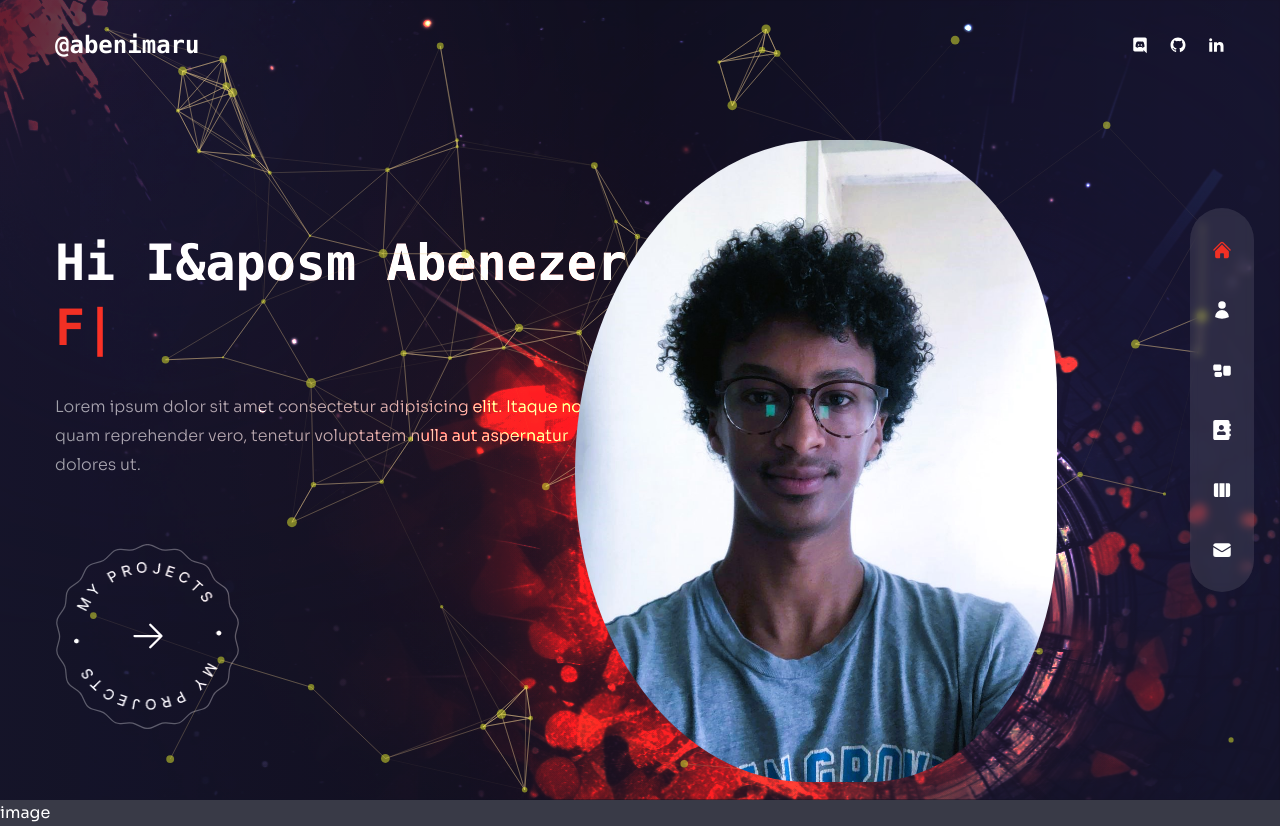
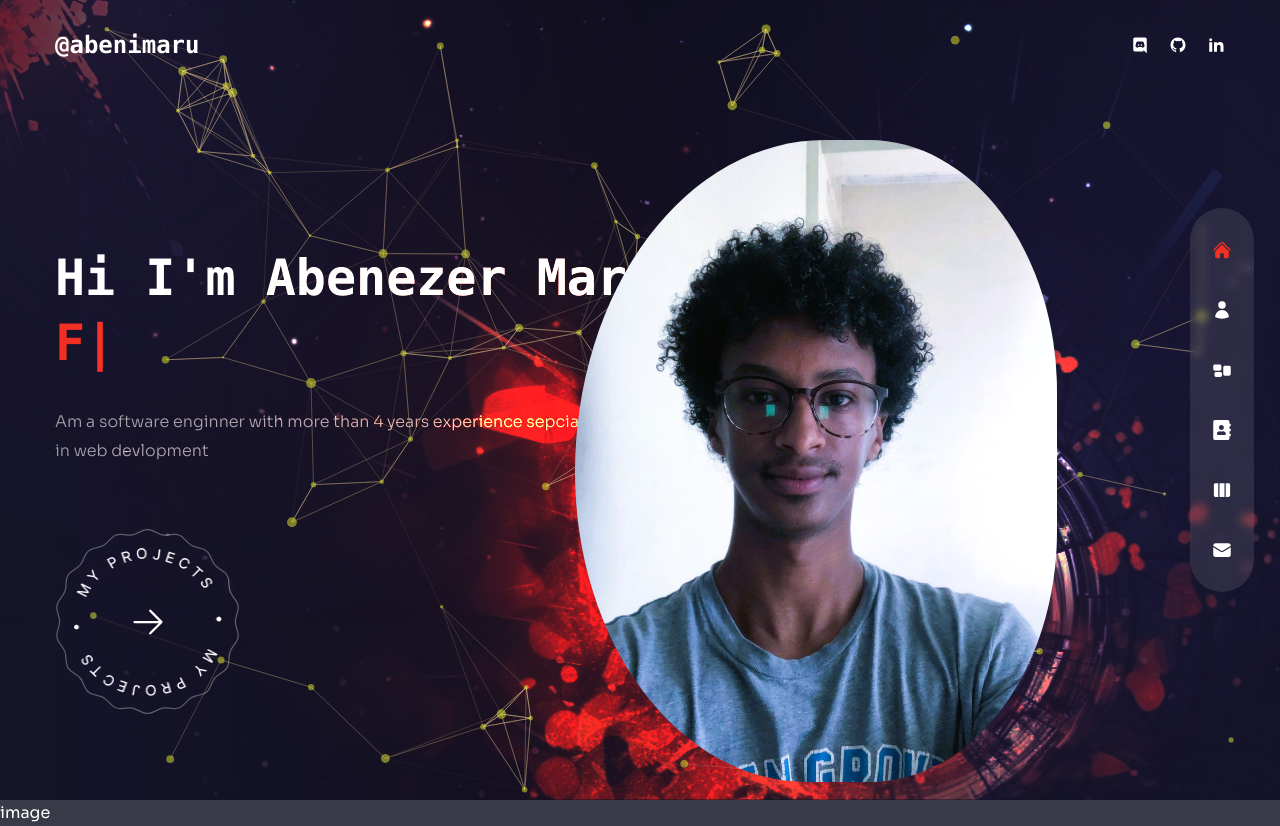
Before and after one commit to Yerer101/next_portfolio, a Next.js app: page / in a window 1280 px wide. Built offline with nearby package versions, Linux system fonts and the light colour scheme.

Commit message:
add semicolon on the apos

```diff
--- a/app/about/page.jsx
+++ b/app/about/page.jsx
@@ -140,7 +140,7 @@ const Page = () => {
               exit="hidden"
             >
               10 years agao, I began freelancing as a developer. Since then,
-              I&aposve done remote work for agencies, counsulted for startups, and
+              I&apos;ve done remote work for agencies, counsulted for startups, and
               collaborated on digital products for business and consumer use.
             </p>
             {/* counters */}
--- a/app/contact/page.jsx
+++ b/app/contact/page.jsx
@@ -22,7 +22,7 @@ const page = () => {
               animate="show"
               exit="hidden"
             >
-              Let&aposs <span className="text-accent">connect.</span>
+              Let&apos;s <span className="text-accent">connect.</span>
             </motion.h2>
             {/* form */}
             <motion.form
@@ -40,7 +40,7 @@ const page = () => {
               <textarea placeholder="message" className="textarea"></textarea>
               <button className="btn rounded-full border border-white/50 max-w-[170px] px-8 transition-all duration-300 flex items-center justify-center overflow-hidden hover:border-accent group">
                 <span className="group-hover:-translate-y-[120%] group-hover:opacity-0 transition-all duration-500">
-                  Let&aposs talk
+                  Let&apos;s talk
                 </span>
                 <BsArrowRight className="-translate-y-[120%] opacity-0 group-hover:flex group-hover:-translate-y-0 group-hover:opacity-100 transition-all duration-300 absolute text-[22px]" />
               </button>
--- a/app/page.js
+++ b/app/page.js
@@ -21,7 +21,7 @@ export default function Home() {
               animate="show"
               exit="hidden"
             >
-              Hi I&aposm Abenezer Maregu <br />
+              Hi I&apos;m Abenezer Maregu <br />
               <span className="text-accent font-mono">
                 <TypeAnimation
                   sequence={[
@@ -49,9 +49,7 @@ export default function Home() {
               animate="show"
               exit="hidden"
             >
-              Lorem ipsum dolor sit amet consectetur adipisicing elit. Itaque
-              nostrum quam reprehender vero, tenetur voluptatem nulla aut
-              aspernatur dolores ut.
+              Am a software enginner with more than 4 years experience sepcializing in web devlopment
             </motion.p>
             {/* btn */}
             <div className="flex justify-center xl:hidden relative">
```
